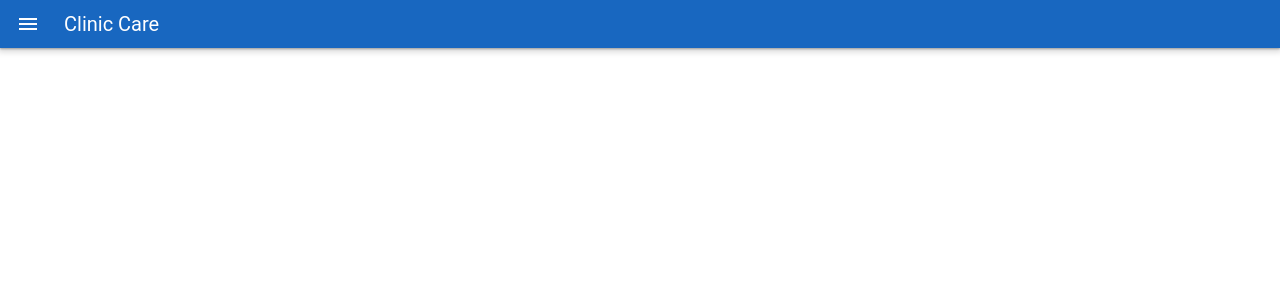
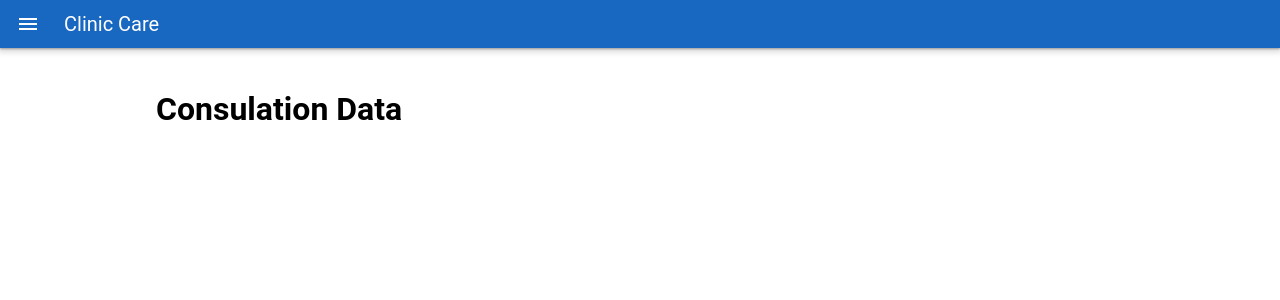
Before and after one commit to farahriz/clinic-care, a Nuxt app in the folder frontend/: page /consultations/1 in a window 1280 px wide. Shown: the top 300 px of the page. Built offline with nearby package versions, Linux system fonts and the light colour scheme.

Commit message:
feat: set up empty pages for managing consult notes

```diff
--- a/frontend/layouts/default.vue
+++ b/frontend/layouts/default.vue
@@ -14,7 +14,9 @@
         </v-navigation-drawer>
 
         <v-main>
-            <NuxtPage />
+            <v-container>
+                <NuxtPage />
+            </v-container>
         </v-main>
     </v-layout>
 </template>
--- /dev/null
+++ b/frontend/pages/consultations/[id].vue
@@ -0,0 +1,6 @@
+<template>
+    <h1>Consulation Data</h1>
+</template>
+
+<script setup lang="ts">
+</script>
--- /dev/null
+++ b/frontend/pages/consultations/index.vue
@@ -0,0 +1,6 @@
+<template>
+    <h1>Consultations</h1>
+</template>
+
+<script setup lang="ts">
+</script>
--- a/frontend/pages/index.vue
+++ b/frontend/pages/index.vue
@@ -1,8 +1,6 @@
 <template>
-    <v-container>
-        <h1>This is a page header</h1>
-        <v-btn color="primary" text="test"></v-btn>
-    </v-container>
+    <h1>This is a page header</h1>
+    <v-btn color="primary" text="test"></v-btn>
 </template>
 
 <script lang="ts">
```
